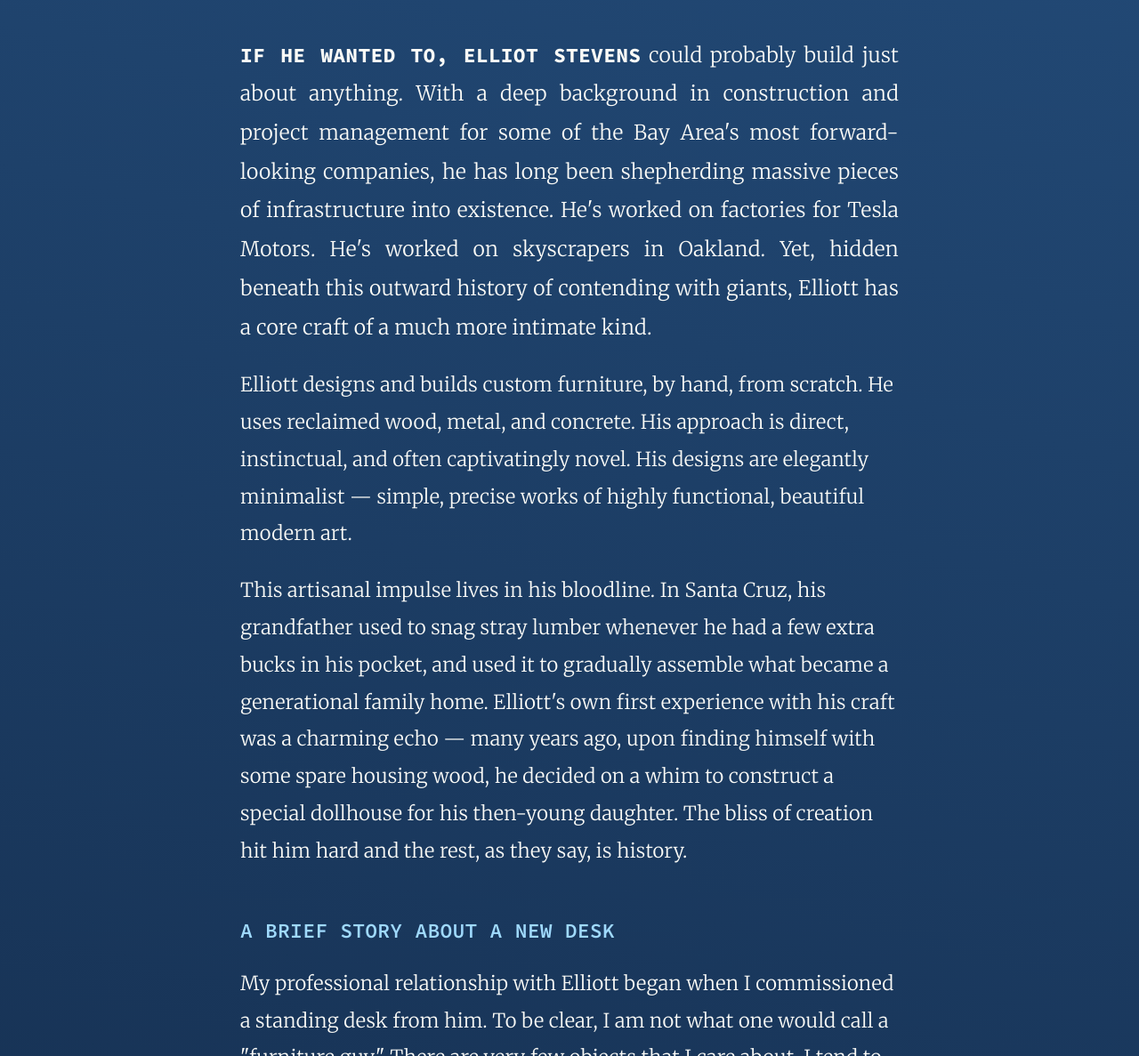
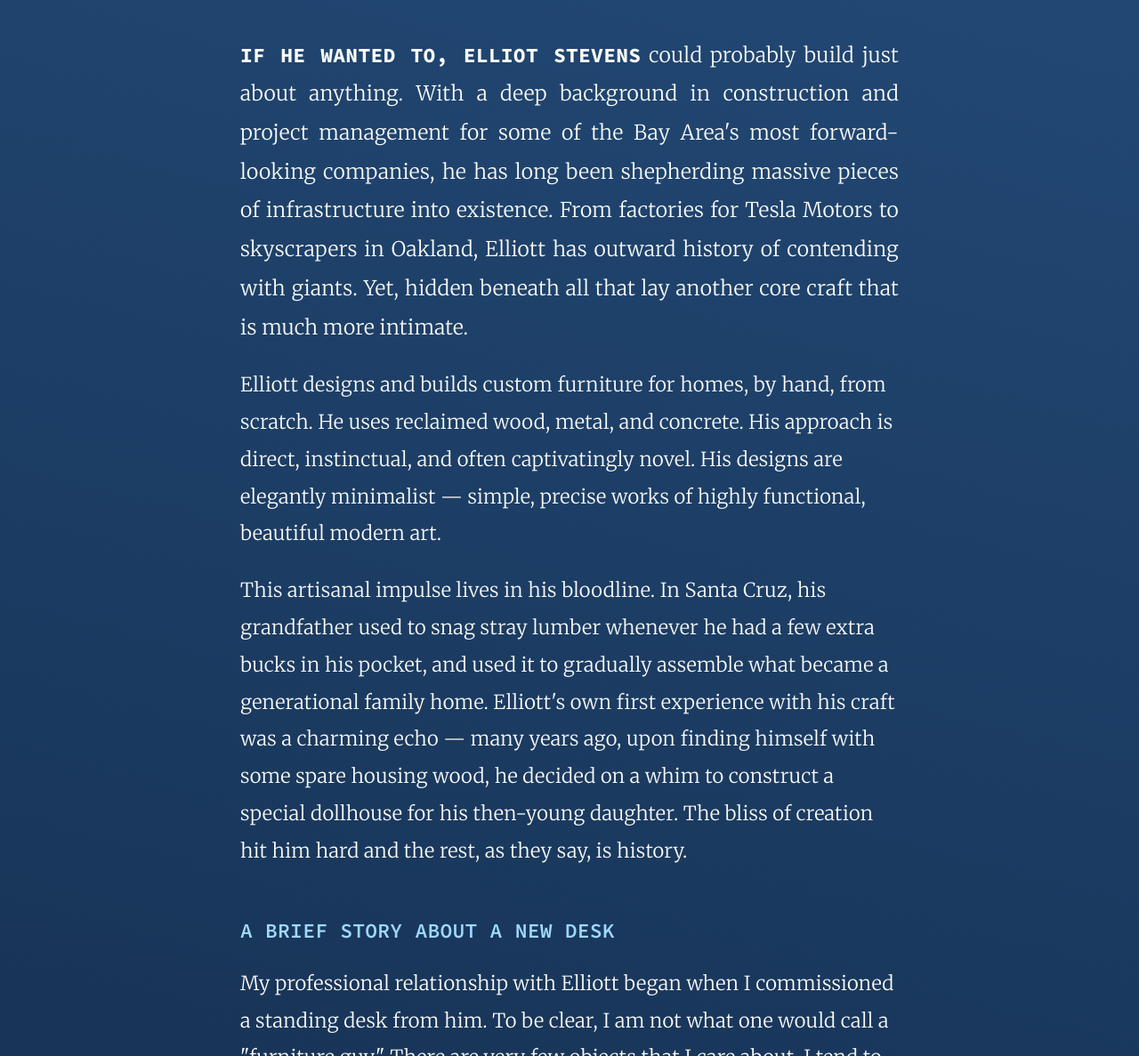
Before and after one commit to middletond/dmco, a Jekyll site: the page built from work/the-mill.html, in a window 1280 px wide and 1400 px high, scrolled down 1346 px. Shown: the part 213-1400 px from the top of the window at 89% size. Built offline with Jekyll 4.4.1, drawn with Linux system fonts in a browser that asks for light colours.

Commit message:
Never quite done

```diff
--- a/work/the-mill.html
+++ b/work/the-mill.html
@@ -16,9 +16,9 @@ title: The Mill Creative
             <img src="/assets/img/work/mill/screens_all.png" />
         </figure>
 
-         <p class="big"><span class="lead">If he wanted to, Elliot Stevens</span> could probably build just about anything. With a deep background in construction and project management for some of the Bay Area's most forward-looking companies, he has long been shepherding massive pieces of infrastructure into existence. He's worked on factories for Tesla Motors. He's worked on skyscrapers in Oakland. Yet, hidden beneath this outward history of contending with giants, Elliott has a core craft of a much more intimate kind.</p>
+         <p class="big"><span class="lead">If he wanted to, Elliot Stevens</span> could probably build just about anything. With a deep background in construction and project management for some of the Bay Area's most forward-looking companies, he has long been shepherding massive pieces of infrastructure into existence. From factories for Tesla Motors to skyscrapers in Oakland, Elliott has outward history of contending with giants. Yet, hidden beneath all that lay another core craft that is much more intimate.</p>
 
-         <p>Elliott designs and builds custom furniture, by hand, from scratch. He uses reclaimed wood, metal, and concrete. His approach is direct, instinctual, and often captivatingly novel. His designs are elegantly minimalist &mdash; simple, precise works of highly functional, beautiful modern art.</p>
+         <p>Elliott designs and builds custom furniture for homes, by hand, from scratch. He uses reclaimed wood, metal, and concrete. His approach is direct, instinctual, and often captivatingly novel. His designs are elegantly minimalist &mdash; simple, precise works of highly functional, beautiful modern art.</p>
 
           <p>This artisanal impulse lives in his bloodline. In Santa Cruz, his grandfather used to snag stray lumber whenever he had a few extra bucks in his pocket, and used it to gradually assemble what became a generational family home. Elliott's own first experience with his craft was a charming echo &mdash; many years ago, upon finding himself with some spare housing wood, he decided on a whim to construct a special dollhouse for his then-young daughter. The bliss of creation hit him hard and the rest, as they say, is history.</p>
 
```
